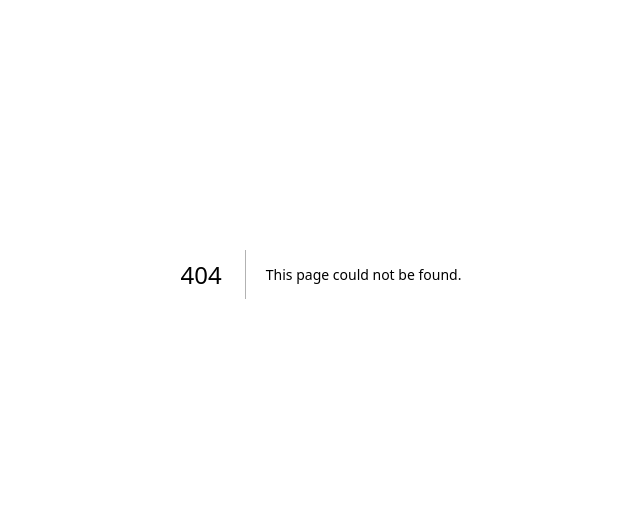
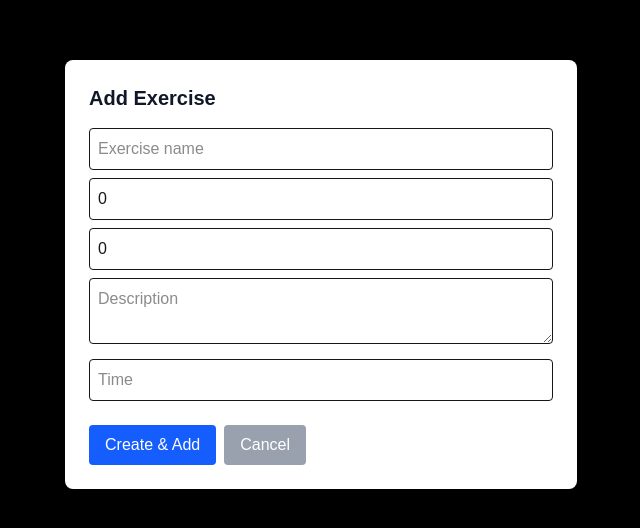
Before and after one commit to TacoKarl/fitness_verden, a Next.js app in the folder fitness_verden/: page /modal/addExercise in a window 1280 px wide. Before the commit this address had no page. Shown: the part 126-654 px from the top of the page, without its empty margins (319-959 px from the left). Built offline with nearby package versions, Linux system fonts and the light colour scheme.

Commit message:
kan tilføje exercises til workout programs nu

```diff
--- a/fitness_verden/app/api/hooks/useExercises.tsx
+++ b/fitness_verden/app/api/hooks/useExercises.tsx
@@ -1,4 +1,5 @@
 export interface Exercise {
+    exerciseId: string;
     name: string;
     description: string;
     sets: number;
--- /dev/null
+++ b/fitness_verden/app/modal/addExercise/page.tsx
@@ -0,0 +1,143 @@
+import {WorkoutProgram} from "@/app/api/hooks/useWorkoutPrograms";
+import {Exercise} from "@/app/api/hooks/useExercises";
+import {useEffect, useState} from "react";
+import {JwtPayload, parseJwt} from "@/app/lib/parseJwt";
+
+interface AddExerciseModalProps {
+    programId: string;
+    program: WorkoutProgram;
+    availableExercises: Exercise[];
+    onClose: () => void;
+    onExerciseAdded: (exercise: Exercise) => void;
+}
+
+interface NewExercise {
+    name: string;
+    sets: number;
+    repetitions: number;
+    description: string;
+    time: string;
+}
+export default function AddExerciseModal ({
+                                              programId,
+                                              program,
+                                              availableExercises,
+                                              onClose,
+                                              onExerciseAdded,
+                                          } : AddExerciseModalProps) {
+    const [newExercise, setNewExercise] = useState<NewExercise>({
+        name: "",
+        sets: 0,
+        repetitions: 0,
+        description: "",
+        time: "",
+    });
+    const [user, setUser] = useState<JwtPayload | null>(null);
+
+    useEffect(() => {
+        const token = localStorage.getItem("token");
+        if (!token) return;
+
+        const payload = parseJwt(token);
+        setUser(payload);
+    }, []);
+
+    const handleCreateAndAddExercise = async () => {
+        if (!user) return;
+
+        const token = localStorage.getItem("token");
+        if (!token) return;
+
+        try {
+            const res = await fetch(
+                `https://assignment2.swafe.dk/api/Exercises/Program/${programId}`,
+                {
+                    method: "POST",
+                    headers: {
+                        "Content-Type": "application/json",
+                        Authorization: `Bearer ${token}`,
+                    },
+                    body: JSON.stringify({
+                        ...newExercise,
+                        personalTrainerId: user.UserId,
+                    }),
+                }
+            );
+
+            if (!res.ok) {
+                const errorText = await res.text();
+                console.error("Failed to add exercise:", errorText);
+                return;
+            }
+
+            const createdExercise: Exercise = await res.json();
+
+            onExerciseAdded(createdExercise);
+
+            setNewExercise({ name: "", sets: 0, repetitions: 0, description: "", time: "" });
+            onClose();
+        } catch (err) {
+            console.error(err);
+        }
+    };
+
+    return (
+        <div className="fixed inset-0 bg-black bg-opacity-50 flex items-center justify-center">
+            <div className="bg-white dark:bg-gray-800 p-6 rounded-lg w-full max-w-lg">
+                <h2 className="text-xl font-bold mb-4 text-gray-900 dark:text-white">
+                    Add Exercise
+                </h2>
+
+                <input
+                    type="text"
+                    placeholder="Exercise name"
+                    value={newExercise.name}
+                    onChange={(e) => setNewExercise({ ...newExercise, name: e.target.value })}
+                    className="w-full mb-2 p-2 border rounded"
+                />
+                <input
+                    type="number"
+                    placeholder="Sets"
+                    value={newExercise.sets}
+                    onChange={(e) => setNewExercise({ ...newExercise, sets: +e.target.value })}
+                    className="w-full mb-2 p-2 border rounded"
+                />
+                <input
+                    type="number"
+                    placeholder="Reps"
+                    value={newExercise.repetitions}
+                    onChange={(e) => setNewExercise({ ...newExercise, repetitions: +e.target.value })}
+                    className="w-full mb-2 p-2 border rounded"
+                />
+                <textarea
+                    placeholder="Description"
+                    value={newExercise.description}
+                    onChange={(e) => setNewExercise({ ...newExercise, description: e.target.value })}
+                    className="w-full mb-2 p-2 border rounded"
+                />
+                <input
+                    type="text"
+                    placeholder="Time"
+                    value={newExercise.time}
+                    onChange={(e) => setNewExercise({ ...newExercise, time: e.target.value })}
+                    className="w-full mb-2 p-2 border rounded"
+                />
+
+                <div className="flex gap-2 mt-4">
+                    <button
+                        className="px-4 py-2 bg-blue-600 text-white rounded"
+                        onClick={handleCreateAndAddExercise}
+                    >
+                        Create & Add
+                    </button>
+                    <button
+                        className="px-4 py-2 bg-gray-400 text-white rounded"
+                        onClick={onClose}
+                    >
+                        Cancel
+                    </button>
+                </div>
+            </div>
+        </div>
+    );
+}
--- a/fitness_verden/app/program/[id]/page.tsx
+++ b/fitness_verden/app/program/[id]/page.tsx
@@ -5,6 +5,8 @@ import {useEffect, useState} from "react";
 import {JwtPayload, parseJwt} from "@/app/lib/parseJwt";
 import {WorkoutProgram} from "@/app/api/hooks/useWorkoutPrograms";
 import Logout from "@/app/login/logout";
+import {Exercise} from "@/app/api/hooks/useExercises";
+import AddExerciseModal from "@/app/modal/addExercise/page";
 
 export default function ProgramPage() {
     const router = useRouter();
@@ -12,6 +14,9 @@ export default function ProgramPage() {
     const [user, setUser] = useState<JwtPayload | null>(null);
     const [program, setProgram] = useState<WorkoutProgram | null>(null);
     const [loading, setLoading] = useState(true);
+    const [isModalOpen, setIsModalOpen] = useState(false);
+    const [availableExercises, setAvailableExercises] = useState<Exercise[]>([]);
+    const [newExercise, setNewExercise] = useState<Exercise>("");
 
     const programId = params.id;
 
@@ -42,6 +47,8 @@ export default function ProgramPage() {
             .finally(() => setLoading(false));
     }, [programId, router]);
 
+
+
     if (loading) return <p>Loading...</p>;
     if (!program) return <p>Program not found.</p>;
 
@@ -54,6 +61,31 @@ export default function ProgramPage() {
             <Logout></Logout>
             <div className="w-full max-w-3xl space-y-6 rounded-xl bg-gray-800 mx-auto p-6">
                 <h2 className="text-2xl font-semibold mb-4 text-gray-900 dark:text-white text-center ">Exercises:</h2>
+
+                {user?.Role === "PersonalTrainer" &&
+                    <div className="flex gap-4 justify-center mt-6">
+                        <button className="px-4 py-2 bg-blue-600 text-white rounded-lg hover:bg-blue-700"
+                        onClick={async () => {
+                            setIsModalOpen(true);
+                            const token = localStorage.getItem("token");
+                            const res = await fetch(`https://assignment2.swafe.dk/api/Exercises`, { headers: { Authorization: `Bearer ${token}` } });
+                            const data = await res.json();
+                            setAvailableExercises(data);
+                        }}>
+                            + Add Exercise
+                        </button>
+                    </div>
+                 }
+
+                {isModalOpen && (
+                    <AddExerciseModal
+                    programId={programId}
+                    program={program}
+                    availableExercises={availableExercises}
+                    onClose={() => setIsModalOpen(false)}
+                    onExerciseAdded={(ex) => setProgram(prev => prev ? { ...prev, exercises: [ ...prev.exercises, ex]} : prev)}
+                    />
+                )}
 
                 {program.exercises.length === 0 ? (
                     <div className="text-center mt-2">
@@ -69,8 +101,8 @@ export default function ProgramPage() {
                     </div>
                 ) : (
                     <ul className="list-disc list-inside text-gray-700 dark:text-gray-300 text-center">
-                        {program.exercises.map((ex) => (
-                            <li key={ex.name} className="mb-1 font-medium">
+                        {program.exercises.map((ex, index) => (
+                            <li key={`${ex.exerciseId}-${index}`} className="mb-1 font-medium">
                                 {ex.name} — {ex.sets} sets × {ex.repetitions} reps, Time: {ex.time}<br/>
                                 <strong>How to:</strong> {ex.description} <br/>
                             </li>
```
